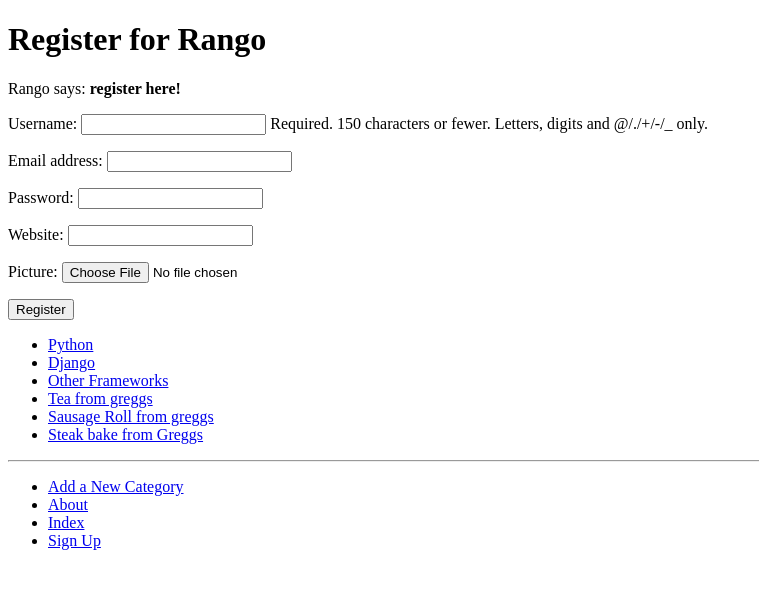
After one commit to MattWilson1/tango_with_django_project, a Django app: page /rango/register/ in a window 1280 px wide. The commit adds this page. Shown: the top 589 px of the page, without its empty margins (0-759 px from the left). Run offline with Django 3.2, Linux system fonts and the light colour scheme; data comes from the database, SQL or seed files in the repository; both versions use the stored data as it was after the commit.

Commit message:
Page 119

```diff
--- a/rango/forms.py
+++ b/rango/forms.py
@@ -1,5 +1,6 @@
 from django import forms
-from rango.models import Page, Category
+from rango.models import Page, Category, UserProfile
+from django.contrib.auth.models import User
 
 class CategoryForm(forms.ModelForm):
     name = forms.CharField(max_length=128,
@@ -32,3 +33,15 @@ class PageForm(forms.ModelForm):
             cleaned_data['url'] = url
 
             return cleaned_data
+
+class UserForm(forms.ModelForm):
+    password = forms.CharField(widget=forms.PasswordInput())
+
+    class Meta:
+        model = User
+        fields = ('username', 'email', 'password')
+
+class UserProfileForm(forms.ModelForm):
+    class Meta:
+        model = UserProfile
+        fields = ('website', 'picture')
--- a/rango/models.py
+++ b/rango/models.py
@@ -2,6 +2,7 @@
 from __future__ import unicode_literals
 from django.template.defaultfilters import slugify
 from django.db import models
+from django.contrib.auth.models import User
 
 # Create your models here.
 class Category(models.Model):
@@ -28,3 +29,12 @@ class Page(models.Model):
 
     def __str__(self):
         return self.title
+
+class UserProfile(models.Model):
+    user = models.OneToOneField(User)
+
+    website = models.URLField(blank=True)
+    picture = models.ImageField(upload_to='profile_images', blank=True)
+
+    def __str__(self):
+        return self.user.username
--- a/rango/urls.py
+++ b/rango/urls.py
@@ -24,4 +24,5 @@ urlpatterns = [
         views.add_page, name='add_page'),
     url(r'^category/(?P<category_name_slug>[\w\-]+)/$',
         views.show_category, name='show_category'),
+    url(r'^register/$', views.register, name='register'),
 ]
--- a/rango/views.py
+++ b/rango/views.py
@@ -6,6 +6,10 @@ from rango.models import Category
 from rango.models import Page
 from rango.forms import CategoryForm
 from rango.forms import PageForm
+from rango.forms import UserForm, UserProfileForm
+from django.contrib.auth import authenticate, login
+from django.http import HttpResponseRedirect
+from django.core.urlresolvers import reverse
 
 # Create your views here.
 def index(request):
@@ -69,3 +73,56 @@ def add_page(request, category_name_slug):
 
     context_dict = {'form' : form, 'category': category}
     return render(request, 'rango/add_page.html', context_dict)
+
+def register(request):
+    registered = False
+
+    if request.method == 'POST':
+        user_form = UserForm(data=request.POST)
+        profile_form = UserProfileForm(data=request.POST)
+
+        if user_form.is_valid() and profile_form.is_valid():
+            user = user_form.save()
+
+            user.set_password(user.password)
+            user.save()
+            profile = profile_form.save(commit=False)
+            profile.user = user
+
+            if 'picture' in request.FILES:
+                profile.picture = request.FILES['picture']
+
+            profile.save()
+            registered = True
+        else:
+            print(user_form.errors, profile_form.errors)
+    else:
+        user_form = UserForm()
+        profile_form = UserProfileForm()
+
+    return render(request,
+                  'rango/register.html',
+                  {'user_form': user_form,
+                   'profile_form': profile_form,
+                   'registered': registered})
+
+
+def user_login(request):
+
+    if request.method == 'POST':
+        username=request.POST.get('username')
+        password = request.POST.get('password')
+        user = authenticate(username=username, password=password)
+
+        if user:
+            if user.is_active:
+                login(request, user)
+                return HttpResponseRedirect(reverse('index'))
+            else:
+                return HttpResponse("Your Rango account is disabled")
+        else:
+            print("Invalid login details: {0}, {1}".format(username, password))
+            return HttpResponse("Invalid login details supplied.")
+
+    else:
+        return render(request, 'rango/login.html', {})
--- a/templates/rango/base.html
+++ b/templates/rango/base.html
@@ -26,6 +26,7 @@
 				<li><a href="{% url 'add_category' %}">Add a New Category</a></li>
 				<li><a href="{% url 'about' %}">About</a></li>
 				<li><a href="{% url 'index' %}">Index</a></li>
+				<li><a href="{% url 'register' %}">Sign Up</a></li>
 			</ul>
 		</div>
 	</body>
--- /dev/null
+++ b/templates/rango/register.html
@@ -0,0 +1,24 @@
+{% extends 'rango/base.html' %}
+{% load staticfiles %}
+
+{% block title_block %}
+Register
+{% endblock %}
+
+{% block body_block %}
+	<h1>Register for Rango</h1>
+	{% if registered %}
+	Rango says: <strong>thank you for registering</strong>
+	<a href="{% url 'index' %}">Return to the homepage.</a><br />
+	{% else %}
+	Rango says: <strong>register here!</strong><br />
+	<form id="user_form" method="post" action="{% url 'register' %}" enctype="multipart/form-data">
+
+	{% csrf_token %}
+	{{ user_form.as_p }}
+	{{ profile_form.as_p }}
+
+	<input type="submit" name="submit" value="Register" />
+	</form>
+	{% endif %}
+{% endblock %}
```
Also changed, not shown: rango/admin.py (+5 -2 lines), db.sqlite3, rango/migrations/0004_auto_20190207_1922.py (added).
